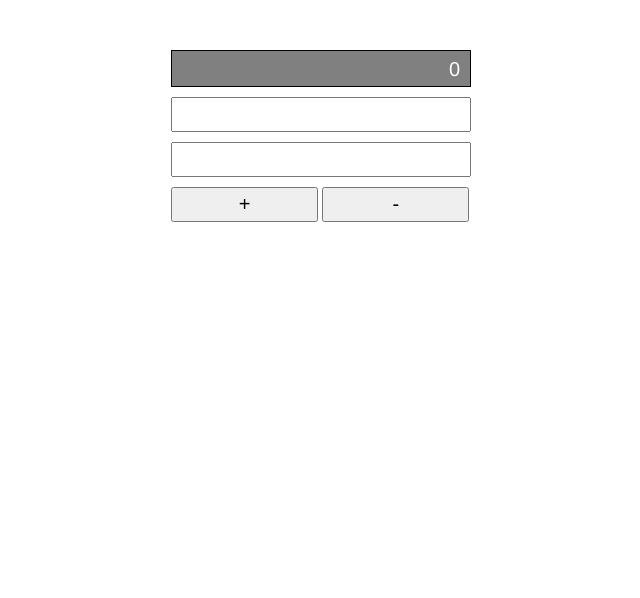
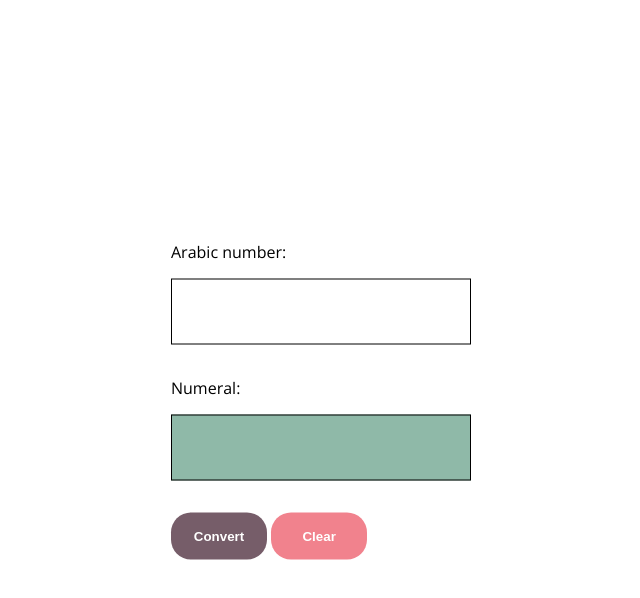
Before and after one commit to Squaretechre/roman-numerals-kata-js, a website with bundled scripts: page index.html in a window 1280 px wide. Shown: the whole page, without its empty margins (319-959 px from the left). Built offline with nearby package versions, Linux system fonts and the light colour scheme.

Commit message:
add front-end

```diff
--- a/index.html
+++ b/index.html
@@ -1,11 +1,16 @@
-<html>
+<html lang="en">
+<head>
+  <link href="https://fonts.googleapis.com/css?family=Open+Sans&display=swap" rel="stylesheet">
+  <title></title>
+</head>
 <body>
-  <div class="calculator">
-    <span id="answer" class="calculator__answer">0</span>
-    <input id="number1" type="number" class="calculator__number1" />
-    <input id="number2" type="number" class="calculator__number2" />
-    <button id="buttonAdd" class="calculator__add-button">+</button>
-    <button id="buttonSubtract" class="calculator__subtract-button">-</button>
+  <div class="converter">
+    <label for="inputNumber">Arabic number:</label>
+    <input id="inputNumber" type="number" class="converter__number" min="1" />
+    <label for="inputNumeral">Numeral:</label>
+    <input id="inputNumeral" type="text" class="converter__numeral" />
+    <button id="buttonConvert" class="converter__convert-button">Convert</button>
+    <button id="buttonClear" class="converter__clear-button">Clear</button>
   </div>
   <script src="./src/index.js"></script>
 </body>
--- a/src/index.js
+++ b/src/index.js
@@ -1,18 +1,17 @@
-import calculator from './arabic-to-roman-numeral-converter'
+import convert from './arabic-to-roman-numeral-converter'
 import '../styles/index.scss'
 
-document.getElementById('buttonAdd').addEventListener('click', () => {
-  const number1 = parseFloat(document.getElementById('number1').value)
-  const number2 = parseFloat(document.getElementById('number2').value)
-  const answer = calculator.add(number1, number2)
+const inputNumber = document.getElementById('inputNumber')
+const inputNumeral = document.getElementById('inputNumeral')
+const buttonConvert = document.getElementById('buttonConvert')
+const buttonClear = document.getElementById('buttonClear')
 
-  document.getElementById('answer').innerHTML = answer
+buttonConvert.addEventListener('click', () => {
+  const arabicNumber = parseFloat(inputNumber.value)
+  inputNumeral.value = convert(arabicNumber)
 })
 
-document.getElementById('buttonSubtract').addEventListener('click', () => {
-  const number1 = parseFloat(document.getElementById('number1').value)
-  const number2 = parseFloat(document.getElementById('number2').value)
-  const answer = calculator.subtract(number1, number2)
-
-  document.getElementById('answer').innerHTML = answer
+buttonClear.addEventListener('click', () => {
+  inputNumber.value = ''
+  inputNumeral.value = ''
 })
--- a/styles/base.scss
+++ b/styles/base.scss
@@ -1,4 +1,41 @@
+@import 'palette';
+
 body {
-  margin-top: 50px;
-  font-family: 'Helvetica';
+  margin-top: 4rem;
+  font-family: 'Open Sans', sans-serif;
 }
+
+label {
+  display: block;
+  margin-bottom: 1rem;
+}
+
+input {
+  box-sizing: border-box;
+  display: block;
+  padding: 32px 24px;
+  margin-bottom: 2rem;
+  transition: all .2s;
+}
+
+input:focus {
+  outline: none;
+  border: 2px solid $color-charlie;
+  padding: 31px 23px;
+}
+
+button {
+  padding: 1rem;
+  border: 0;
+  border-radius: 20px;
+  outline: none;
+  font-weight: 600;
+  background-color: $color-foxtrot;
+  color: $color-white;
+  transition: all .2s;
+}
+
+button:hover {
+  background-color: $color-foxtrot-light;
+  cursor: pointer;
+}
--- a/styles/calculator.scss
+++ /dev/null
@@ -1,32 +0,0 @@
-.calculator {
-  margin: auto;
-  width: 300px;
-}
-
-.calculator__answer {
-  display: block;
-  border: 1px solid black;
-  margin-bottom: 10px;
-  padding-right: 10px;
-  height: 35px;
-  font-size: 20px;
-  line-height: 1.8;
-  text-align: right;
-  background-color: grey;
-  color: white;
-}
-
-.calculator__number1, .calculator__number2 {
-  display: block;
-  height: 35px;
-  width: 100%;
-  margin-bottom: 10px;
-  font-size: 20px;
-}
-
-.calculator__add-button, .calculator__subtract-button {
-  display: inline-block;
-  height: 35px;
-  width: 49%;
-  font-size: 20px;
-}
--- /dev/null
+++ b/styles/converter.scss
@@ -0,0 +1,47 @@
+@import 'palette';
+
+.converter {
+  width: 300px;
+  position: absolute;
+  top: 50%;
+  left: 50%;
+  transform: translate(-50%, -50%);
+}
+
+.converter__label {
+  display: block;
+  margin-bottom: 10px;
+}
+
+.converter__number {
+  display: block;
+  width: 100%;
+  border: 1px solid black;
+  height: 35px;
+  font-size: 20px;
+  line-height: 1.8;
+}
+
+.converter__numeral {
+  display: block;
+  width: 100%;
+  border: 1px solid black;
+  height: 35px;
+  font-size: 20px;
+  line-height: 1.8;
+  background-color: $color-alpha;
+  color: white;
+}
+
+.converter__convert-button {
+  width: 6rem;
+}
+
+.converter__clear-button {
+  width: 6rem;
+  background-color: $color-delta;
+}
+
+.converter__clear-button:hover {
+  background-color: $color-delta-dark;
+}
--- a/styles/index.scss
+++ b/styles/index.scss
@@ -1,2 +1,2 @@
-@import './base';
-@import './calculator';
+@import 'base';
+@import 'converter';
--- /dev/null
+++ b/styles/palette.scss
@@ -0,0 +1,9 @@
+$color-white:   #FFFFFF;
+$color-alpha:   #8FB9A8;
+$color-bravo:   #FEFAD4;
+$color-charlie: #FCD0BA;
+$color-delta:   #F1828D;
+$color-foxtrot: #765D69;
+
+$color-foxtrot-light: lighten(#765D69, 10);
+$color-delta-dark:    darken(#F1828D, 10);
```
